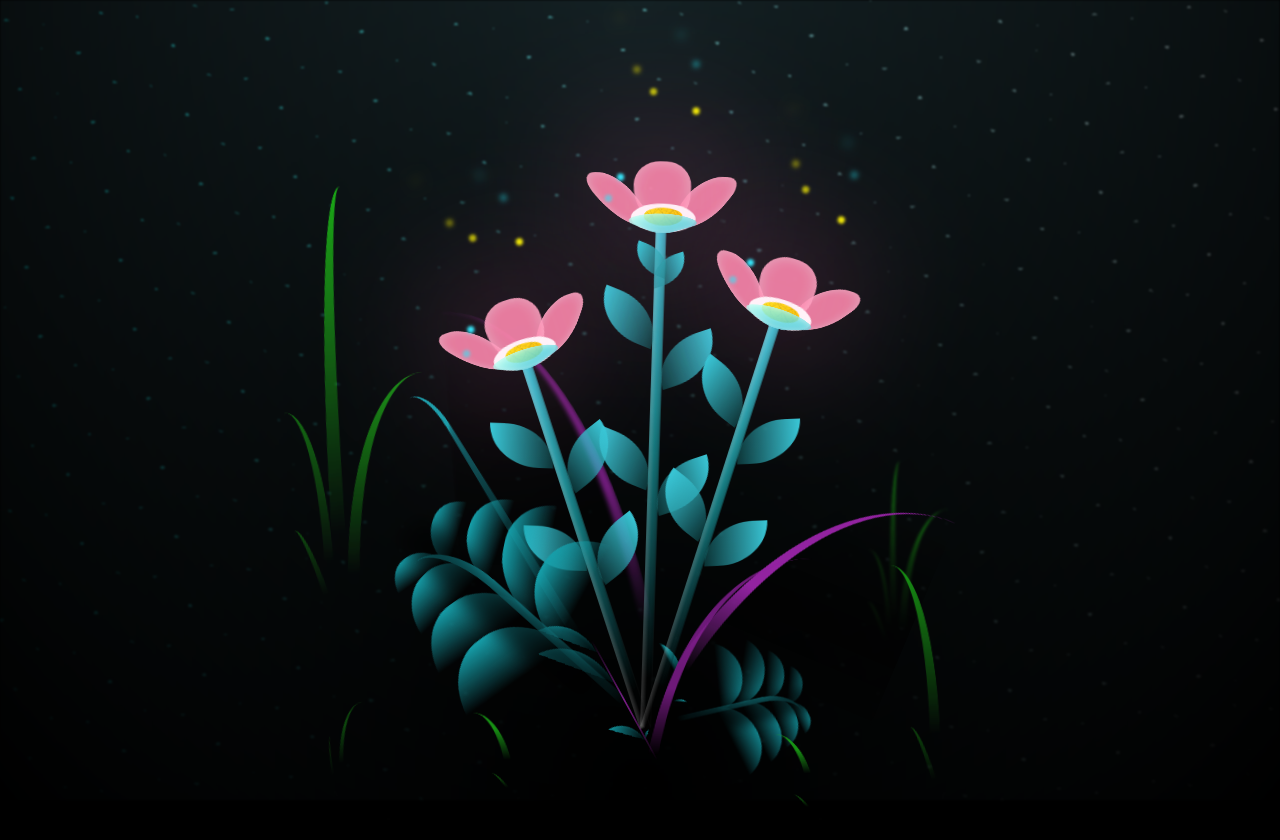
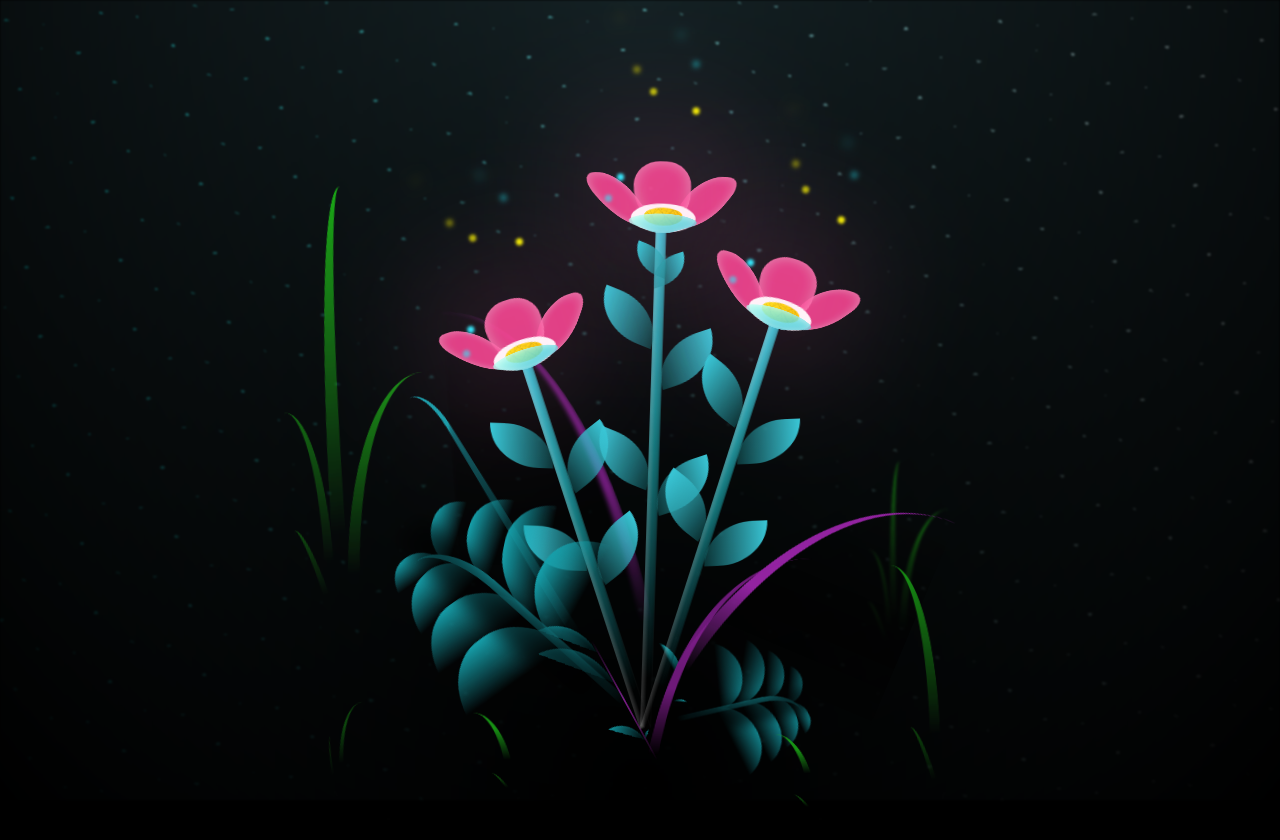
Before and after one commit to DoodleDazzle/FoolformyPhool, a plain HTML site: page index.html in a window 1280 px wide. Drawn offline with Linux system fonts and the light colour scheme.

Commit message:
fourth commit

```diff
--- a/style.css
+++ b/style.css
@@ -142,11 +142,11 @@ body {
   border-radius: 51% 49% 47% 53%/44% 45% 55% 69%;
   background-color: #FF69B4
   ;
-  background-image: linear-gradient(to top, #FC89AC
+  background-image: linear-gradient(to top, #F7418F
 
 
 
-  ,#FC89AC
+  ,#F7418F
 
   );
   transform-origin: bottom center;
```
